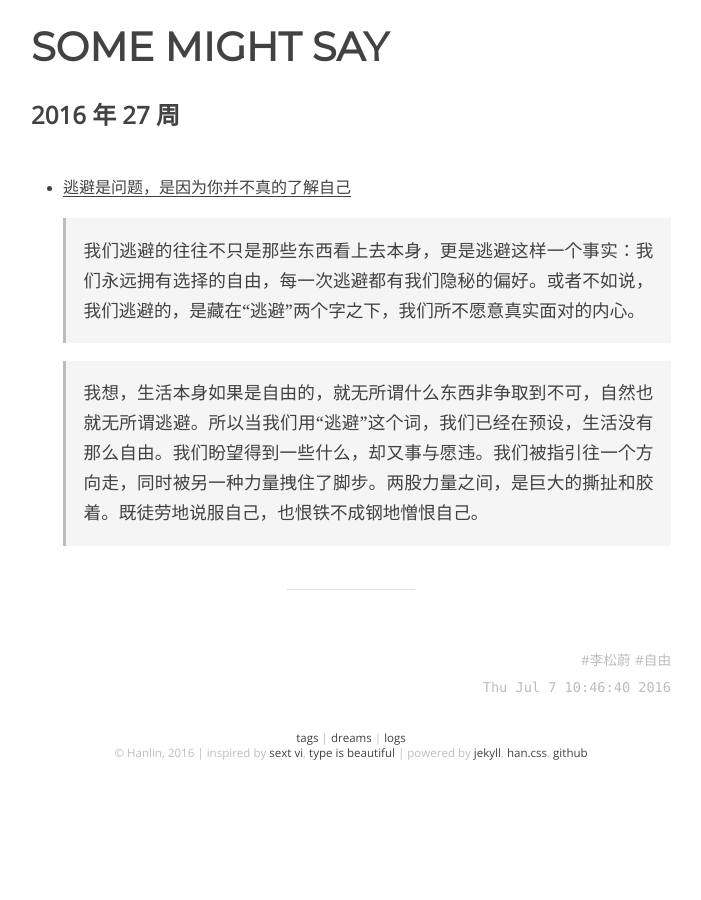
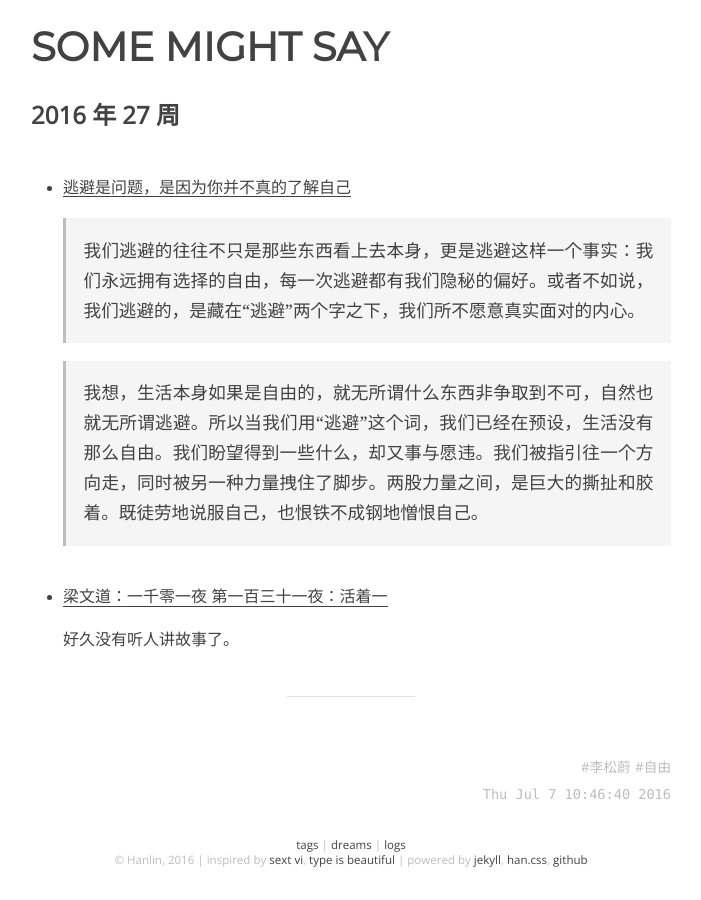
Before and after one commit to onion7878/word, a Jekyll site: the page built from _posts/logs/2016-04-11-27.md, in a window 1280 px wide. Shown: the whole page, without its empty margins (289-990 px from the left). Built offline with Jekyll 4.4.1, drawn with Linux system fonts in a browser that asks for light colours.

Commit message:
add new item

```diff
--- a/_posts/logs/2016-04-11-27.md
+++ b/_posts/logs/2016-04-11-27.md
@@ -14,4 +14,8 @@ tags: [李松蔚, 自由]
 
 	> 我想，生活本身如果是自由的，就无所谓什么东西非争取到不可，自然也就无所谓逃避。所以当我们用“逃避”这个词，我们已经在预设，生活没有那么自由。我们盼望得到一些什么，却又事与愿违。我们被指引往一个方向走，同时被另一种力量拽住了脚步。两股力量之间，是巨大的撕扯和胶着。既徒劳地说服自己，也恨铁不成钢地憎恨自己。
 
+- [梁文道：一千零一夜 第一百三十一夜：活着一](https://www.youtube.com/watch?v=6EUERg1mgWE)
+
+	好久没有听人讲故事了。
+
 ---
```
